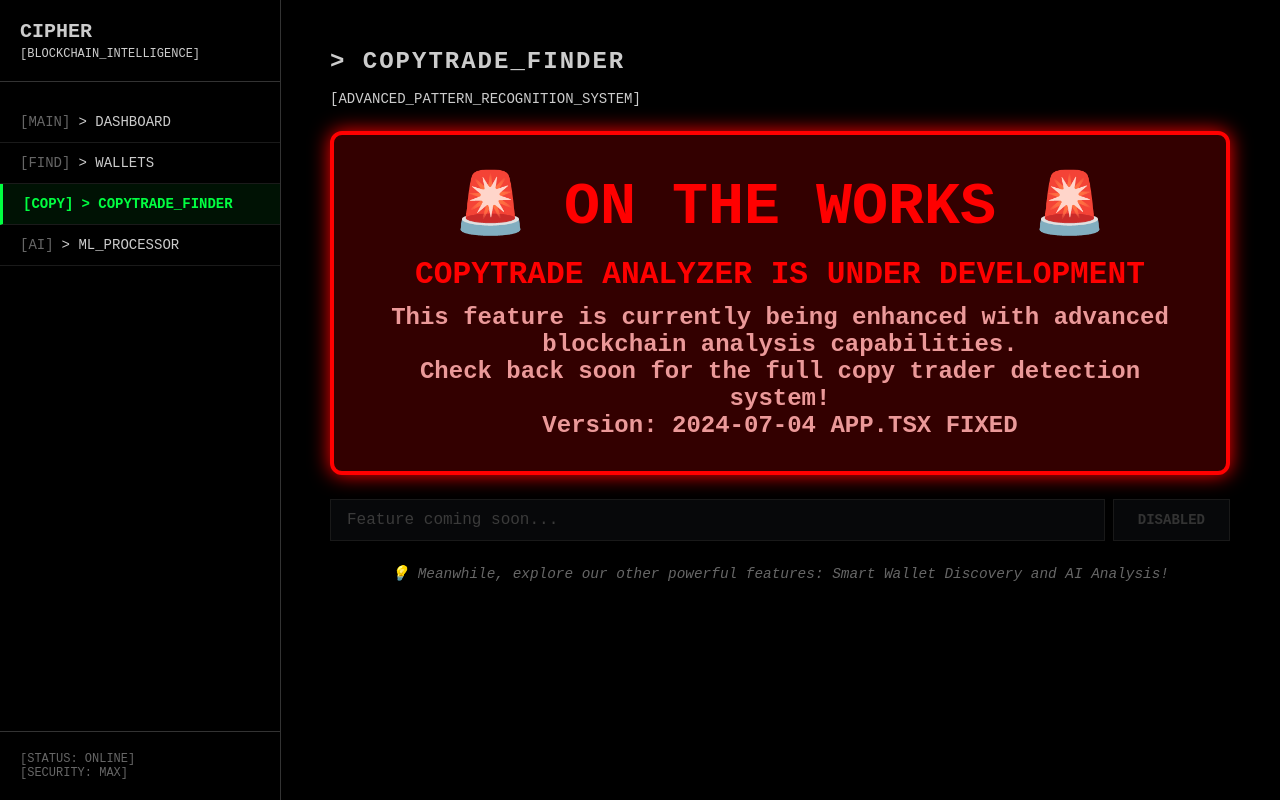
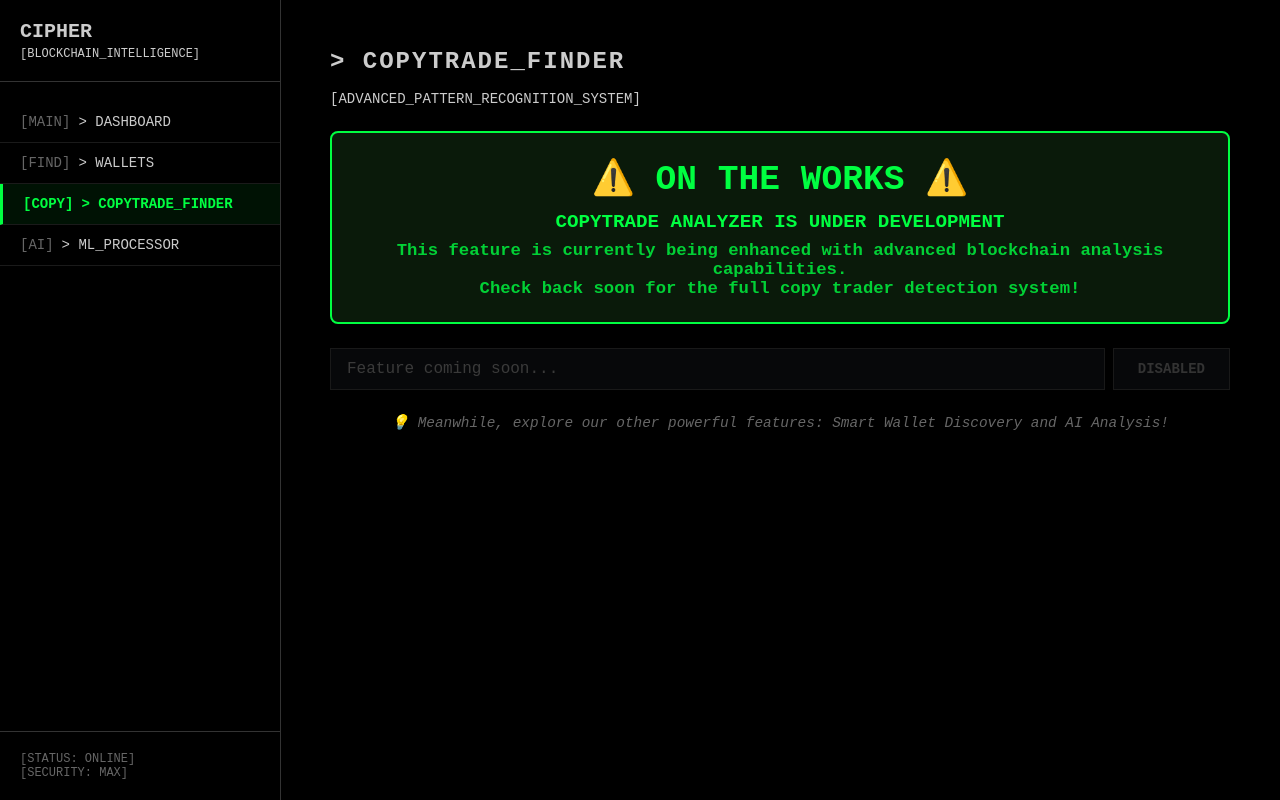
Before and after one commit to anthonystepvoy/solens_ai, a React (Vite) app in the folder frontend-vite/: page /copytrade-finder in a window 1280 px wide. Built offline with nearby package versions, Linux system fonts and the light colour scheme.

Commit message:
Tone down copytrade message to professional green style

```diff
--- a/frontend-vite/src/App.tsx
+++ b/frontend-vite/src/App.tsx
@@ -1398,23 +1398,21 @@ function CopytradeFinderPage() {
 
       {/* Feature Under Development Message */}
       <div style={{
-        border: '4px solid #ff0000',
-        borderRadius: 12,
-        padding: '32px',
+        border: '2px solid #00ff41',
+        borderRadius: 8,
+        padding: '24px',
         margin: '24px 0',
-        background: '#330000',
-        color: '#ff0000',
+        background: '#0a1a0a',
+        color: '#00ff41',
         textAlign: 'center',
-        fontSize: '1.5em',
-        fontWeight: 'bold',
-        boxShadow: '0 0 20px #ff0000'
+        fontSize: '1.2em',
+        fontWeight: 'bold'
       }}>
-        <div style={{ fontSize: '2.5em', marginBottom: '16px' }}>🚨 ON THE WORKS 🚨</div>
-        <div style={{ marginBottom: '12px', fontSize: '1.3em' }}>COPYTRADE ANALYZER IS UNDER DEVELOPMENT</div>
-        <div style={{ fontSize: '1em', opacity: 0.9, color: '#ffaaaa' }}>
+        <div style={{ fontSize: '1.8em', marginBottom: '12px' }}>⚠️ ON THE WORKS ⚠️</div>
+        <div style={{ marginBottom: '8px' }}>COPYTRADE ANALYZER IS UNDER DEVELOPMENT</div>
+        <div style={{ fontSize: '0.9em', opacity: 0.8 }}>
           This feature is currently being enhanced with advanced blockchain analysis capabilities.
           <br />Check back soon for the full copy trader detection system!
-          <br /><strong>Version: 2024-07-04 APP.TSX FIXED</strong>
         </div>
       </div>
 
```
